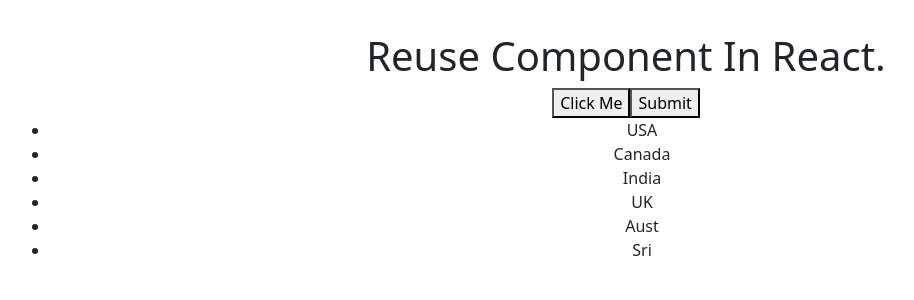
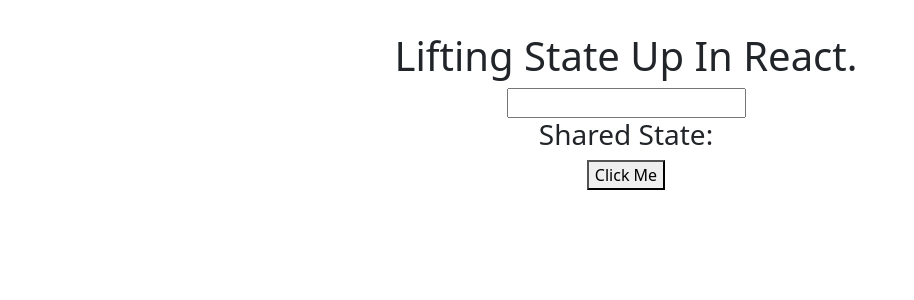
Before and after one commit to akashdomadiya/react-tuts, a React (Create React App) app: page / in a window 1280 px wide. Shown: the top 300 px of the page, without its empty margins (14-928 px from the left). Built offline with nearby package versions, Linux system fonts and the light colour scheme.

Commit message:
lifingstate

```diff
--- a/src/App.js
+++ b/src/App.js
@@ -1,30 +1,31 @@
-import React from "react";
+import React, { useState } from "react";
 import "./App.css";
-import ReusableButton from "./ReusableButton";
-import ReusableList from "./ReusableList";
+import ChildComponentA from "./ChildComponentA";
+import ChildComponentB from "./ChildComponentB";
 
 function App() {
   // Example 1
-  const handleButtonClick = () => {
-    console.log("Button Clicked!");
+  const [sharedState, setSharedState] = useState("");
+
+  const handleChange = (newValue) => {
+    console.log(newValue);
+    setSharedState(newValue);
   };
 
-  // Example 2
-  const countries = ["USA", "Canada", "India", "UK", "Aust", "Sri"];
+  // Exmaple 2
+  const parentAlert = (data) => {
+    alert(data.name);
+    console.log(data);
+  };
 
   return (
-    <>
-      <div className="App">
-        <h1>Reuse Component In React.</h1>
+    <div className="App">
+      <h1>Lifting State Up In React.</h1>
 
-        {/* Example 1 */}
-        <ReusableButton text="Click Me" onClick={handleButtonClick} />
-        <ReusableButton text="Submit" onClick={handleButtonClick} />
+      <ChildComponentA sharedState={sharedState} handleChange={handleChange} />
 
-        {/* Example 2 */}
-        <ReusableList items={countries} />
-      </div>
-    </>
+      <ChildComponentB sharedState={sharedState} alert={parentAlert} />
+    </div>
   );
 }
 export default App;
--- /dev/null
+++ b/src/ChildComponentA.js
@@ -0,0 +1,14 @@
+import React from "react";
+
+export default function ChildComponentA({ sharedState, handleChange }) {
+  // Exmaple 1
+  const handleInputChange = (event) => {
+    const newValue = event.target.value;
+    handleChange(newValue);
+  };
+  return (
+    <div>
+      <input type="text" value={sharedState} onChange={handleInputChange} />
+    </div>
+  );
+}
--- /dev/null
+++ b/src/ChildComponentB.js
@@ -0,0 +1,15 @@
+import React from "react";
+
+export default function ChildComponentB({ sharedState, alert }) {
+  // Exmaple 2
+  //   const data = "Bhaskar Gupta";
+  const data = { name: "Akash Domadiya", email: "Akash@gmail.com" };
+
+  return (
+    <div>
+      <h3>Shared State: {sharedState}</h3>
+
+      <button onClick={() => alert(data)}>Click Me</button>
+    </div>
+  );
+}
```
Also changed, not shown: src/Fragment.js (added).
